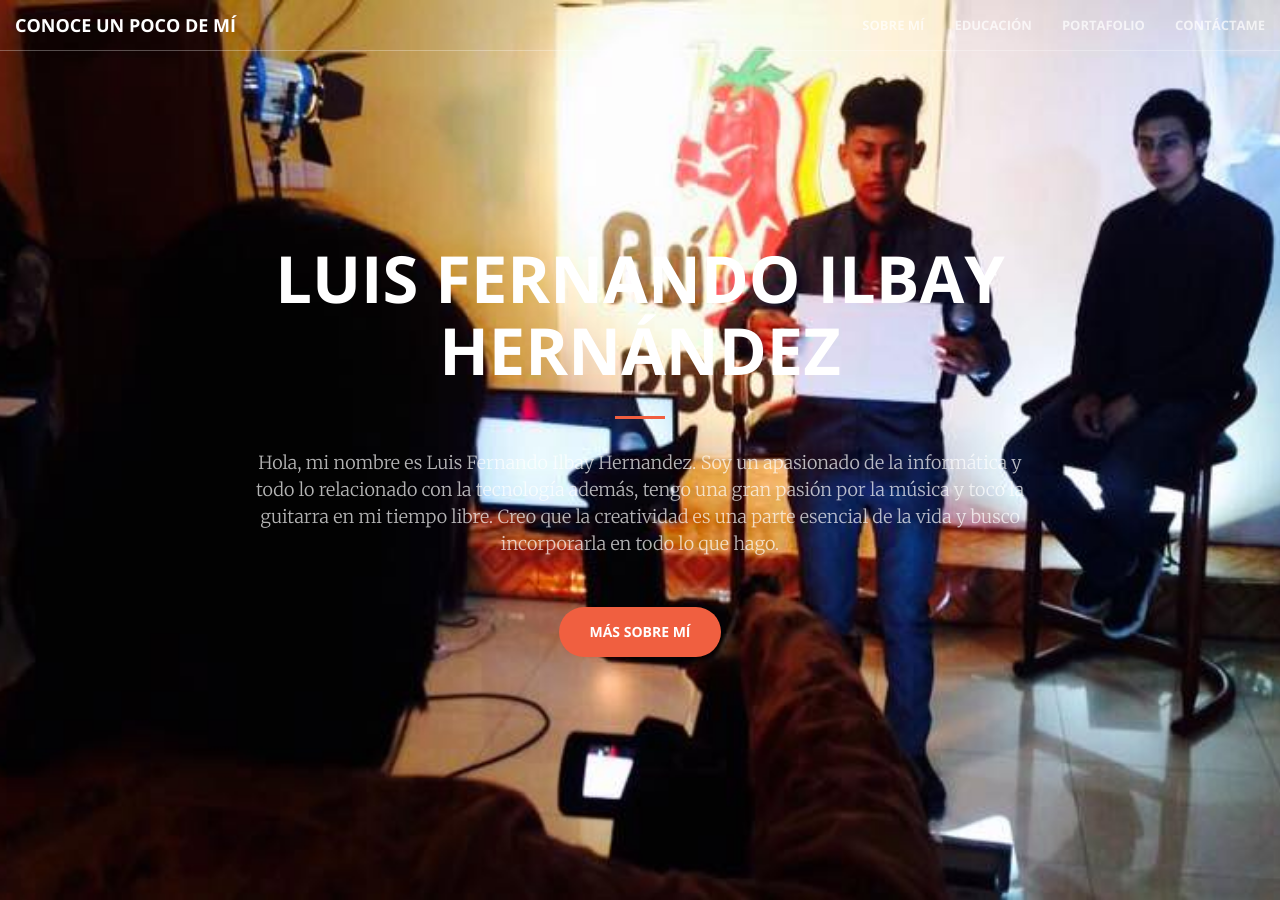
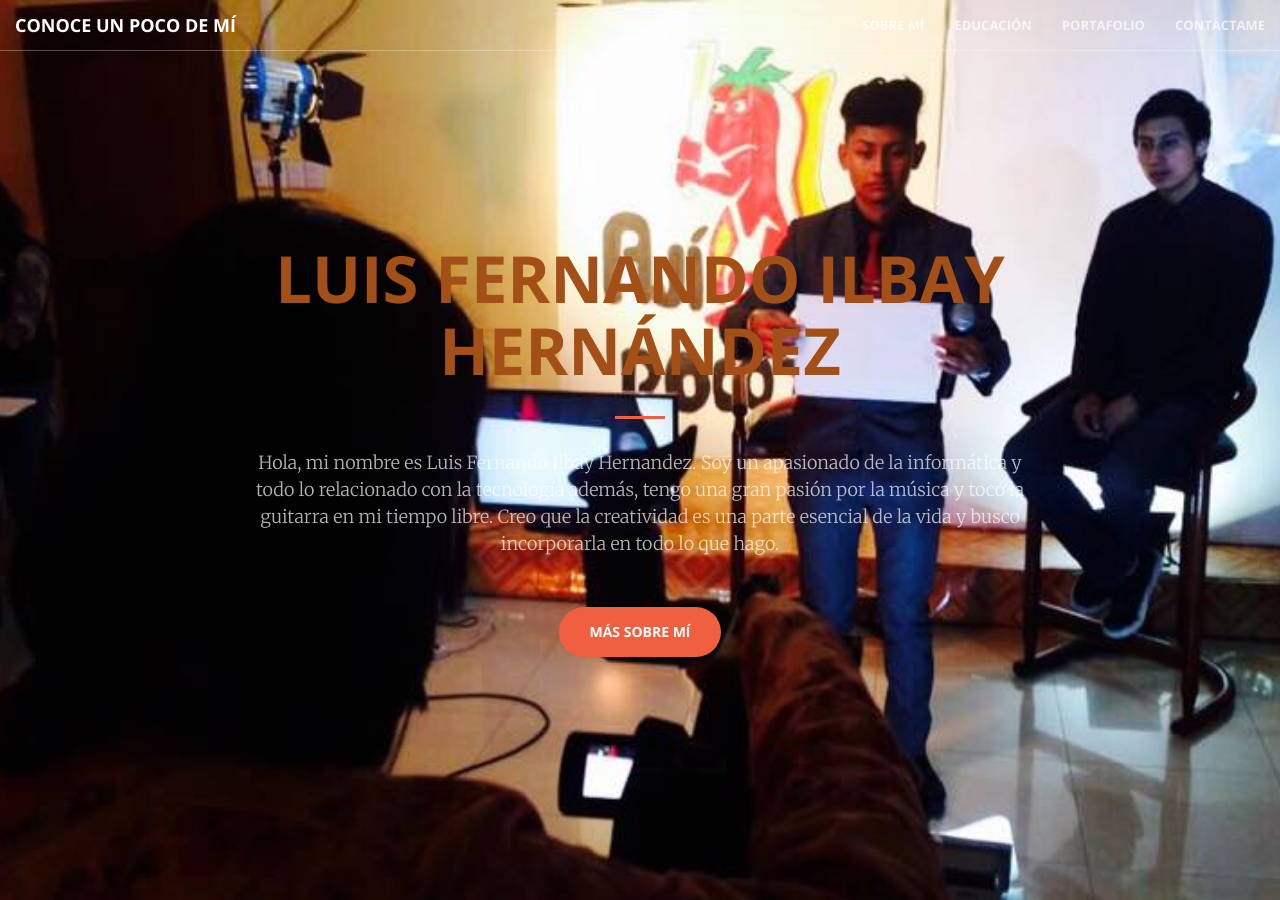
Before and after one commit to lfih-96/lfih-96.github.io, a Jekyll site: the page built from index.html, in a window 1280 px wide and 900 px high. Built offline with Jekyll 4.4.1, drawn with Linux system fonts in a browser that asks for light colours.

Commit message:
avance color

```diff
--- a/_sass/_base.scss
+++ b/_sass/_base.scss
@@ -157,7 +157,7 @@ header {
     background-position: center;
     background-image: url('../img/fer1.jpg');
     text-align: center;
-    color: white;
+    color: rgb(163, 79, 24);
     .header-content {
         position: relative;
         text-align: center;
```
